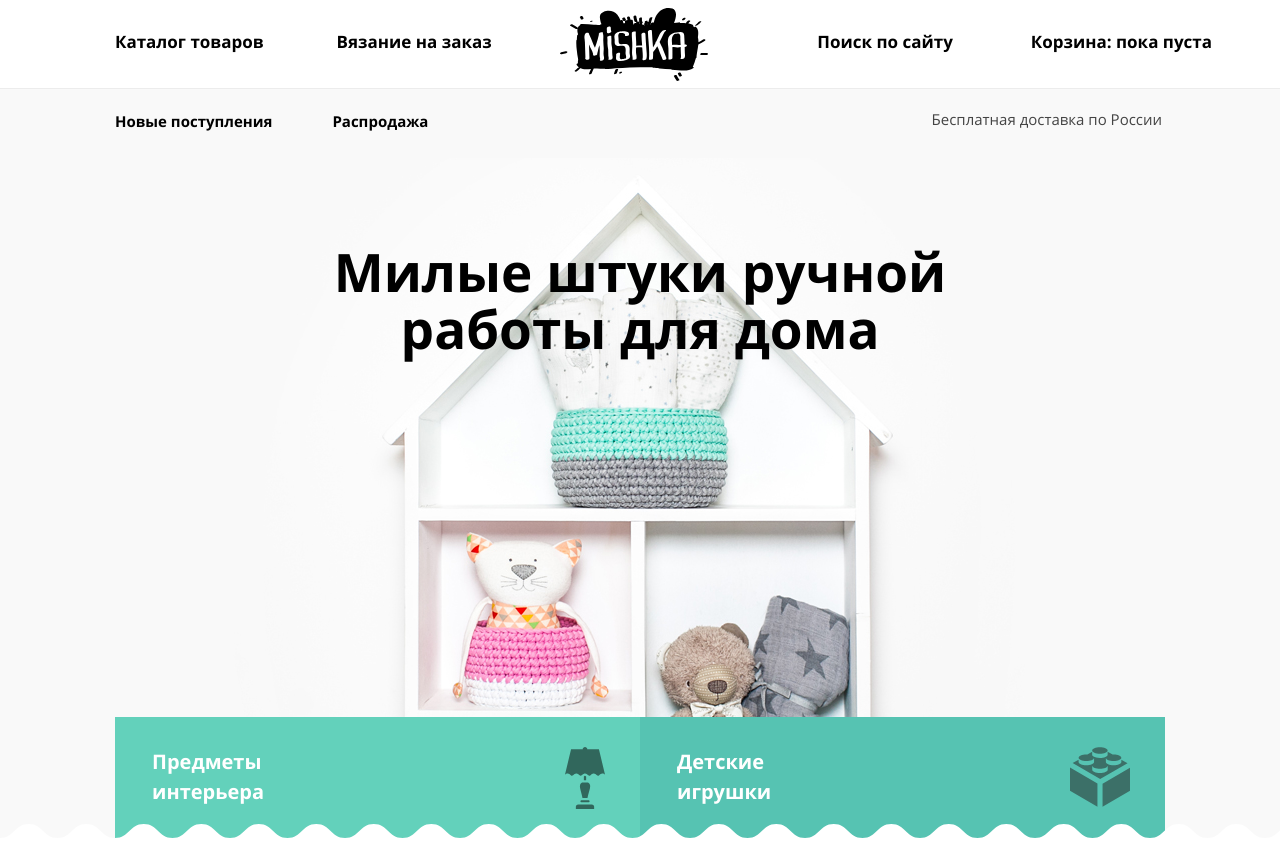
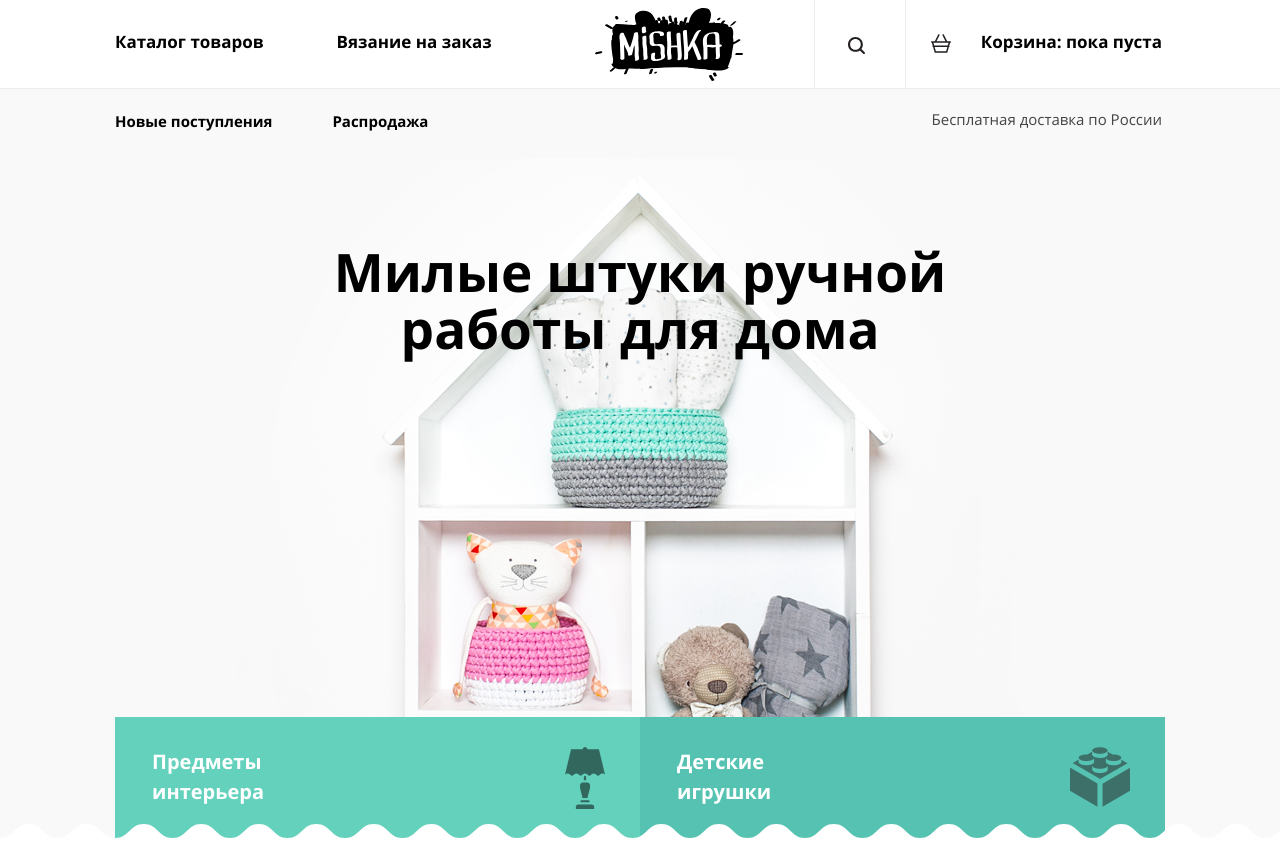
Before and after one commit to SharkWD/492881-mishka, a website: page source/index.html in a window 1280 px wide. Shown: the top 842 px of the page. Drawn offline with nearby package versions, Linux system fonts and the light colour scheme; files that its build step writes are made by us from their sources.

Commit message:
Начало векторизации

```diff
--- a/source/index.html
+++ b/source/index.html
@@ -59,11 +59,19 @@
         </li>
       </ul>
       <ul class="main-nav__list user-list">
-        <li class="user-list__item">
-          <a href="#" class="user-list__link">Поиск по сайту</a>
+        <li class="user-list__item  user-list__item-search">
+          <a href="#" class="user-list__link  user-list__link--search">Поиск по сайту
+            <svg class="user-list__icon-search">
+              <use xlink:href="img/sprite.svg#search" />
+            </svg>
+          </a>
         </li>
         <li class="user-list__item">
-          <a href="#" class="user-list__link">Корзина: пока пуста</a>
+          <a href="#" class="user-list__link  user-list__link--cart">Корзина: пока пуста
+            <svg class="user-list__icon-cart">
+              <use xlink:href="img/sprite.svg#cart" />
+            </svg>
+          </a>
         </li>
       </ul>
       <ul class="main-nav__list promo-list">
--- a/source/sass/blocks/main-nav.scss
+++ b/source/sass/blocks/main-nav.scss
@@ -24,7 +24,7 @@
     z-index: 18;
 
     @media (min-width: $screen-tablet) {
-      margin-right: 100px;
+      margin-right: 145px;
       padding-top: 15px;
       padding-left: 50px;
       order: 1;
@@ -58,7 +58,7 @@
 
   &--closed .main-nav__toggle {
     top: 32px;
-    background-image: url("../../img/icon-menu-open.svg");
+    background-image: url("../img/icon-menu-open.svg");
   }
 
 
@@ -66,7 +66,7 @@
     top: 27px;
     width: 21px;
     height: 21px;
-    background-image: url("../../img/icon-menu-close.svg");
+    background-image: url("../img/icon-menu-close.svg");
   }
 
   &--no-js .main-nav__toggle {
--- a/source/sass/blocks/user-list.scss
+++ b/source/sass/blocks/user-list.scss
@@ -7,6 +7,7 @@
   @media (min-width: $screen-tablet) {
     display: flex;
     margin-left: auto;
+    margin-right: 50px;
     order: 2;
   }
 
@@ -34,7 +35,54 @@
     }
   }
 
+  &__link--search {
+    position: relative;
+
+    @media (min-width: $screen-tablet) {
+      font-size: 0;
+      padding-right: 15px;
+    }
+  }
+
+  &__link--cart {
+    position: relative;
+  }
+
+  &__icon-search {
+    position: absolute;
+    width: 17px;
+    height: 17px;
+    top: 30px;
+    left: 30px;
+
+    @media (min-width: $screen-tablet) {
+    top: 37px;
+    left: 33px;
+    }
+  }
+
+  &__icon-cart {
+    position: absolute;
+    top: 30px;
+    left: 30px;
+    width: 20px;
+    height: 19px;
+
+    @media (min-width: $screen-tablet) {
+      top: 34px;
+      left: 25px;
+    }
+  }
+
   &__item {
     border-bottom: 1px solid $color-grey;
   }
+
+  &__item-search {
+
+    @media (min-width: $screen-tablet) {
+      border-left: 1px solid $color-grey;
+      border-right: 1px solid $color-grey;
+    }
+  }
 }
```
